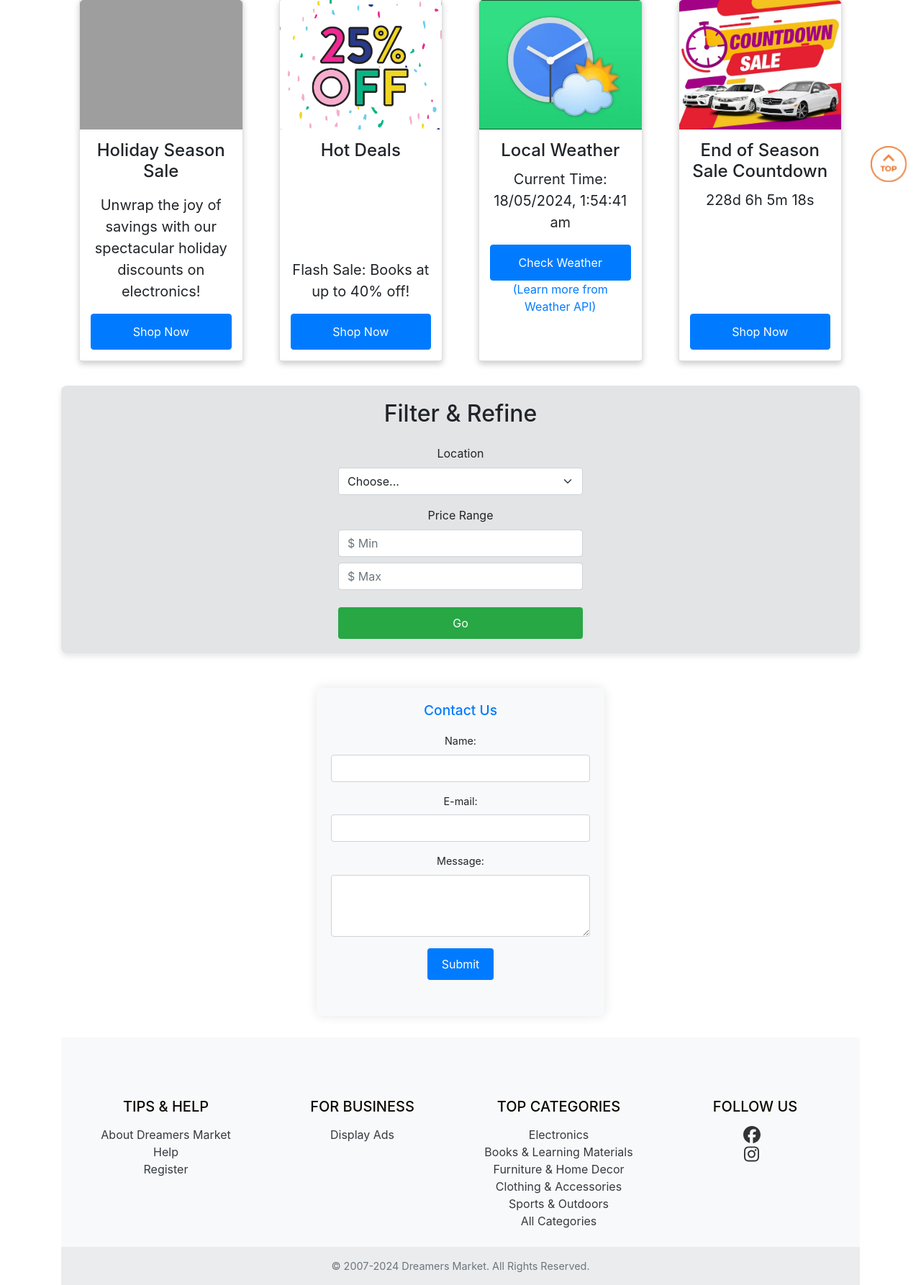
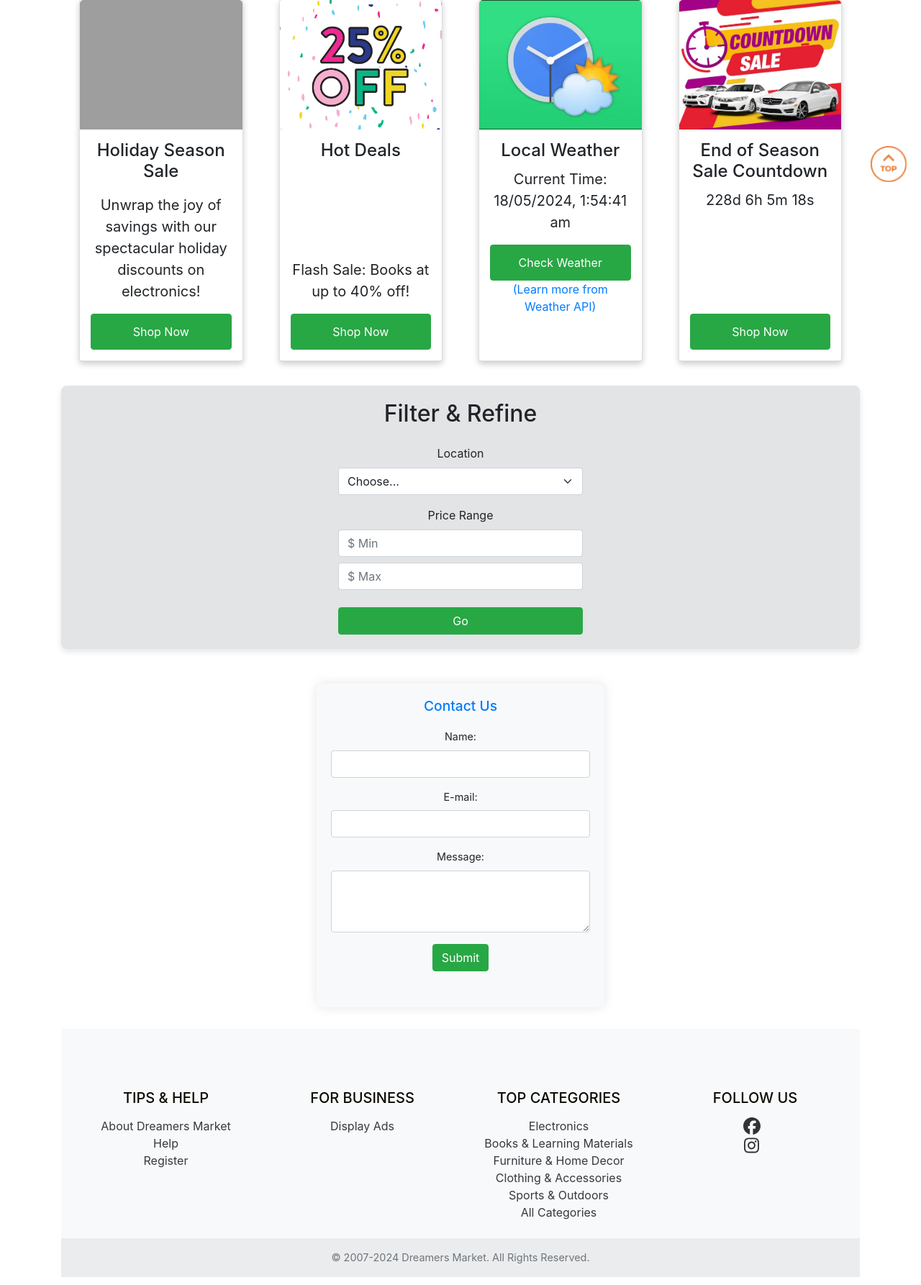
Before and after one commit to thogb/CITS5505-group-project, a Flask app: page / in a window 1280 px wide. Shown: the part 527-2313 px from the top of the page at 72% size. Run offline with Flask 3, Linux system fonts and the light colour scheme; the visitor is signed in with stand-in values (Sample User, id 1); some libraries are stand-ins or nearby versions; grey boxes are pictures that could not be loaded.

Commit message:
Use bootstrap to unify the colors of all buttons

```diff
--- a/app/static/css/home.css
+++ b/app/static/css/home.css
@@ -26,16 +26,7 @@
   color: white;
 }
 
-.btn-post-ad {
-  background-color: #28a745 !important;
-  border-color: #28a745 !important;
-  color: white !important;
-}
 
-.btn-post-ad:hover {
-  background-color: #28a745 !important;
-  border-color: #28a745 !important;
-}
 
 /* Filter & Refine styles */
 .filter-refine {
@@ -53,13 +44,7 @@
   border: 1px solid #ced4da;
 }
 
-.filter-refine .btn-primary {
-  background-color: #28a745; /* Primary button color */
-  border: none;
-  padding: 10px 20px;
-  border-radius: 0.25rem; /* Rounded button corners */
-  transition: background-color 0.15s; /* Smooth transition for hover effect */
-}
+
 
 
 /* Ensuring the spacing and layout are visually pleasing */
@@ -178,17 +163,6 @@
   border: 1px solid #ced4da; /* Standard Bootstrap input border */
 }
 
-#contact button[type="submit"] {
-  background-color: #007bff; /* Primary button color */
-  border: none;
-  padding: 10px 20px; /* Button padding */
-  border-radius: 0.25rem; /* Rounded button corners */
-  transition: background-color 0.15s; /* Smooth transition for hover effect */
-}
-
-#contact button[type="submit"]:hover {
-  background-color: #0056b3; /* Darken button on hover */
-}
 
 /* Footer Section */
 footer {
--- a/app/static/js/home/home.js
+++ b/app/static/js/home/home.js
@@ -11,7 +11,7 @@ document.addEventListener('DOMContentLoaded', function() {
   let currentNotificationProduct1 = 0;  // Initial index for Product 1
   function rotateNotificationsProduct1() {
       // Update the displayed message for Product 1
-      document.getElementById('notificationMessages1').innerHTML = `<p>${notificationsProduct1[currentNotificationProduct1]}</p><a href="#" class="btn btn-primary">Shop Now</a>`;
+      document.getElementById('notificationMessages1').innerHTML = `<p>${notificationsProduct1[currentNotificationProduct1]}</p><a href="#" class="btn btn-success">Shop Now</a>`;
       // Calculate the index for the next message
       currentNotificationProduct1 = (currentNotificationProduct1 + 1) % notificationsProduct1.length;
   }
@@ -33,7 +33,7 @@ document.addEventListener('DOMContentLoaded', function() {
   let currentNotification = 0;  // Initial index
   function rotateNotifications() {
       // Update the displayed message
-      document.getElementById('notificationMessages').innerHTML = `<p>${notifications[currentNotification]}</p><a href="#" class="btn btn-primary">Shop Now</a>`;
+      document.getElementById('notificationMessages').innerHTML = `<p>${notifications[currentNotification]}</p><a href="#" class="btn btn-success">Shop Now</a>`;
       // Calculate the index for the next message
       currentNotification = (currentNotification + 1) % notifications.length;
   }
--- a/app/templates/home/home.html
+++ b/app/templates/home/home.html
@@ -5,7 +5,7 @@
 {% block content %}
 <!-- Hero Image and Card Section -->
 <div class="hero-image text-center" style="position: relative;">
-    <a href="{{ url_for('item.item_new') }}" class="btn btn-post-ad" style="position: absolute; top: 20px; right: 20px;">Post an Ad</a>
+    <a href="{{ url_for('item.item_new') }}" class="btn btn-success" style="position: absolute; top: 20px; right: 20px;">Post an Ad</a>
     <div class="overlay-text">
         <h1>Welcome to Dreamers Market!</h1>
         <p>Your premier destination for prized second-hand treasures</p>
@@ -25,7 +25,8 @@
                     <h5 class="card-title">Holiday Season Sale</h5>
                     <div id="notificationMessages1" class="card-text">
                         <p>Unwrap the joy of savings with our spectacular holiday discounts on electronics!</p>
-                        <a href="#" class="btn btn-primary">Shop Now</a>
+                        <a href="#" class="btn btn-success">Shop Now</a>
+
                     </div>
                 </div>
             </div>
@@ -39,7 +40,7 @@
                     <h5 class="card-title">Hot Deals</h5>
                     <div id="notificationMessages" class="card-text">
                         <p>Flash Sale: Books at up to 40% off!</p>
-                        <a href="#" class="btn btn-primary">Shop Now</a>
+                        <a href="#" class="btn btn-success">Shop Now</a>
                     </div>
                 </div>
             </div>
@@ -52,7 +53,7 @@
                 <div class="card-body">
                     <h5 class="card-title">Local Weather</h5>
                     <p id="currentTime" class="card-text">Time here.</p>
-                    <button id="weather-btn" class="btn btn-primary">Check Weather</button>
+                    <button id="weather-btn" class="btn btn-success">Check Weather</button>
                     <a href="https://www.weatherapi.com/">(Learn more from Weather API)</a>
                     <div id="weather"></div>
                     <p id="curlocation"></p>
@@ -69,7 +70,7 @@
                 <div class="card-body">
                     <h5 class="card-title">End of Season Sale Countdown</h5>
                     <p id="countdown-timer" class="card-text">Loading countdown...</p>
-                    <a href="#" class="btn btn-primary">Shop Now</a>
+                    <a href="#" class="btn btn-success">Shop Now</a>
                 </div>
             </div>
         </div>
@@ -97,7 +98,7 @@
                 <input type="number" class="form-control" id="priceMin" placeholder="$ Min">
                 <input type="number" class="form-control mt-2" id="priceMax" placeholder="$ Max">
             </div>
-            <button class="btn btn-primary mt-2" type="button" onclick="filterResults()">Go</button>
+            <button class="btn btn-success mt-2" type="button" onclick="filterResults()">Go</button>
         </div>
     </div>
 </div>
@@ -136,7 +137,7 @@
             <label for="contactMessage" class="form-label">Message:</label>
             <textarea class="form-control" id="contactMessage" rows="3" required></textarea>
         </div>
-        <button type="submit" class="btn btn-primary">Submit</button>
+        <button type="submit" class="btn btn-success">Submit</button>
     </form>
 </div>
 
```
